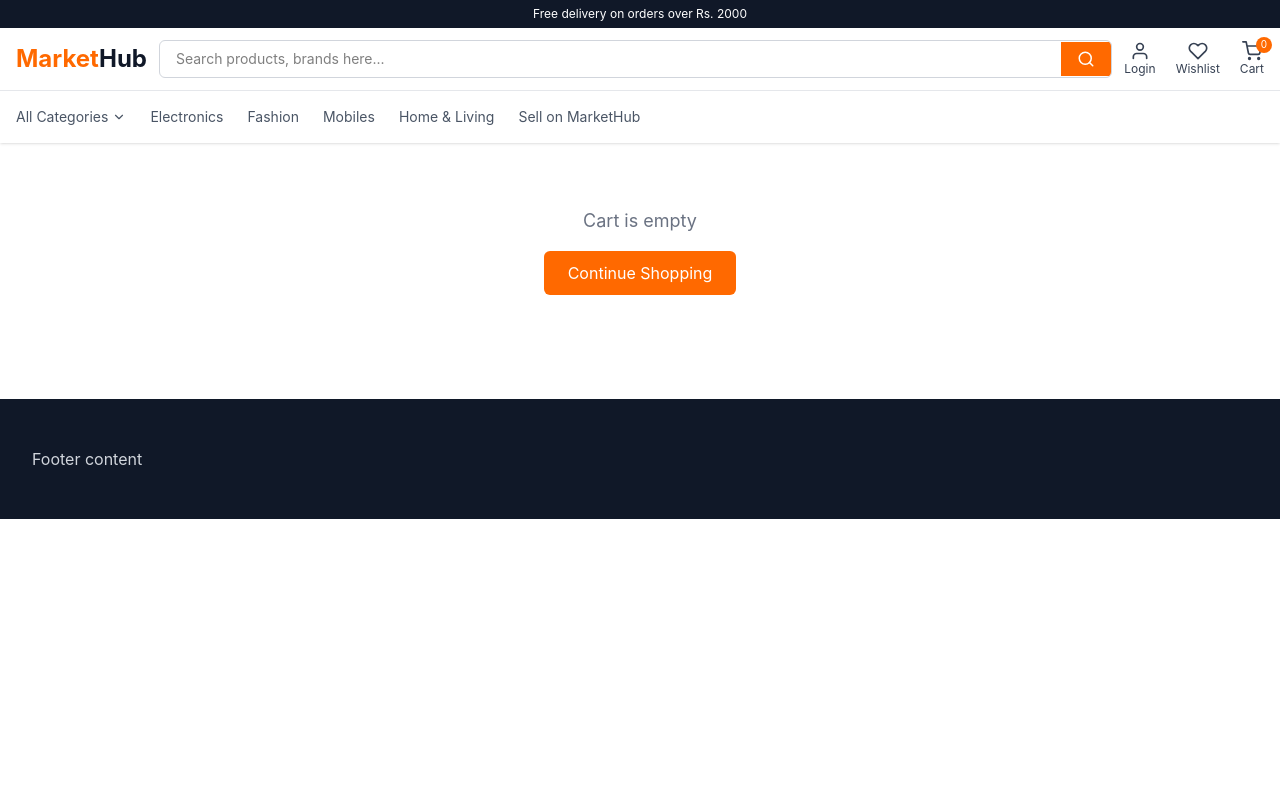
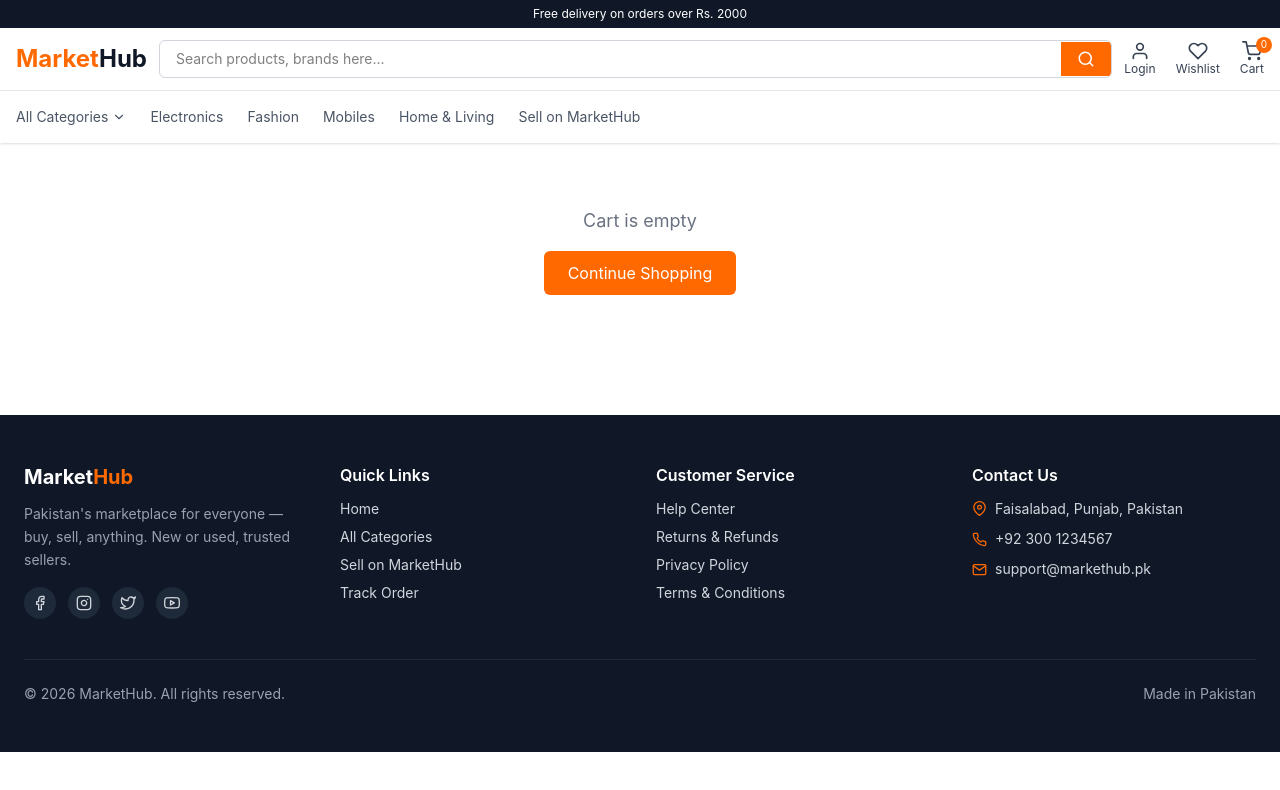
Before and after one commit to muhammadsajjad381/e-commerce, a React (Vite) app in the folder User_side/: page /cart in a window 1280 px wide. Shown: the top 790 px of the page. Built offline with nearby package versions, Linux system fonts and the light colour scheme.

Commit message:
Add Footer component

```diff
--- a/User_side/src/App.jsx
+++ b/User_side/src/App.jsx
@@ -14,8 +14,8 @@ function App() {
         <Route path="/" element={<Home />} />
         <Route path="/product/:id" element={<ProductDetail />} />
         <Route path="/cart" element={<Cart />} />
-      </Routes>
-      <Footer />
+       </Routes>
+       <Footer />
 
 
     </>
--- a/User_side/src/components/Footer.jsx
+++ b/User_side/src/components/Footer.jsx
@@ -1,12 +1,81 @@
-import {Link} from "react-router-dom";
-import { FiFacebook, FiInstagram, FiTwitter, FiYoutube, FiMail,FiPhone,FiMapPin } from "react-icons/fi";
-import React from 'react'
+import { Link } from 'react-router-dom'
+import { FiFacebook, FiInstagram, FiTwitter, FiYoutube, FiMail, FiPhone, FiMapPin } from 'react-icons/fi'
 
 function Footer() {
   return (
-    <footer className="bg-gray-900 text-gray-300 mt-10 sm-mt-14">
-      <div className="max-w-7xl mx-auto py-12 px-4 sm:px-6 lg:px-8">
-<h1>Footer content</h1>
+    <footer className="bg-gray-900 text-gray-300 mt-10 sm:mt-14">
+      <div className="max-w-7xl mx-auto px-4 sm:px-6 py-8 sm:py-12">
+
+        <div className="grid grid-cols-2 sm:grid-cols-2 md:grid-cols-4 gap-6 sm:gap-8">
+
+
+          <div className="col-span-2 md:col-span-1">
+            <h2 className="text-lg sm:text-xl font-bold text-white mb-3">
+              Market<span className="text-orange-500">Hub</span>
+            </h2>
+            <p className="text-xs sm:text-sm text-gray-400 leading-relaxed mb-4">
+              Pakistan's marketplace for everyone — buy, sell, anything. New or used, trusted sellers.
+            </p>
+            <div className="flex items-center gap-3">
+              <a href="#" aria-label="Facebook" className="bg-gray-800 p-2 rounded-full hover:bg-orange-500 transition">
+                <FiFacebook size={16} />
+              </a>
+              <a href="#" aria-label="Instagram" className="bg-gray-800 p-2 rounded-full hover:bg-orange-500 transition">
+                <FiInstagram size={16} />
+              </a>
+              <a href="#" aria-label="Twitter" className="bg-gray-800 p-2 rounded-full hover:bg-orange-500 transition">
+                <FiTwitter size={16} />
+              </a>
+              <a href="#" aria-label="YouTube" className="bg-gray-800 p-2 rounded-full hover:bg-orange-500 transition">
+                <FiYoutube size={16} />
+              </a>
+            </div>
+          </div>
+
+          <div>
+            <h3 className="text-sm sm:text-base font-semibold text-white mb-3">Quick Links</h3>
+            <ul className="flex flex-col gap-2 text-xs sm:text-sm">
+              <li><Link to="/" className="hover:text-orange-500 transition">Home</Link></li>
+              <li><Link to="/" className="hover:text-orange-500 transition">All Categories</Link></li>
+              <li><Link to="/" className="hover:text-orange-500 transition">Sell on MarketHub</Link></li>
+              <li><Link to="/" className="hover:text-orange-500 transition">Track Order</Link></li>
+            </ul>
+          </div>
+
+          <div>
+            <h3 className="text-sm sm:text-base font-semibold text-white mb-3">Customer Service</h3>
+            <ul className="flex flex-col gap-2 text-xs sm:text-sm">
+              <li><Link to="/" className="hover:text-orange-500 transition">Help Center</Link></li>
+              <li><Link to="/" className="hover:text-orange-500 transition">Returns & Refunds</Link></li>
+              <li><Link to="/" className="hover:text-orange-500 transition">Privacy Policy</Link></li>
+              <li><Link to="/" className="hover:text-orange-500 transition">Terms & Conditions</Link></li>
+            </ul>
+          </div>
+
+          <div>
+            <h3 className="text-sm sm:text-base font-semibold text-white mb-3">Contact Us</h3>
+            <ul className="flex flex-col gap-2.5 text-xs sm:text-sm">
+              <li className="flex items-start gap-2">
+                <FiMapPin size={15} className="mt-0.5 shrink-0 text-orange-500" />
+                <span>Faisalabad, Punjab, Pakistan</span>
+              </li>
+              <li className="flex items-center gap-2">
+                <FiPhone size={15} className="shrink-0 text-orange-500" />
+                <span>+92 300 1234567</span>
+              </li>
+              <li className="flex items-center gap-2">
+                <FiMail size={15} className="shrink-0 text-orange-500" />
+                <span>support@markethub.pk</span>
+              </li>
+            </ul>
+          </div>
+        </div>
+
+
+        <div className="border-t border-gray-800 mt-8 sm:mt-10 pt-5 sm:pt-6 flex flex-col sm:flex-row items-center justify-between gap-3 text-xs sm:text-sm text-gray-400 text-center sm:text-left">
+          <p>© {new Date().getFullYear()} MarketHub. All rights reserved.</p>
+          <p>Made in Pakistan</p>
+        </div>
       </div>
     </footer>
   )
```
